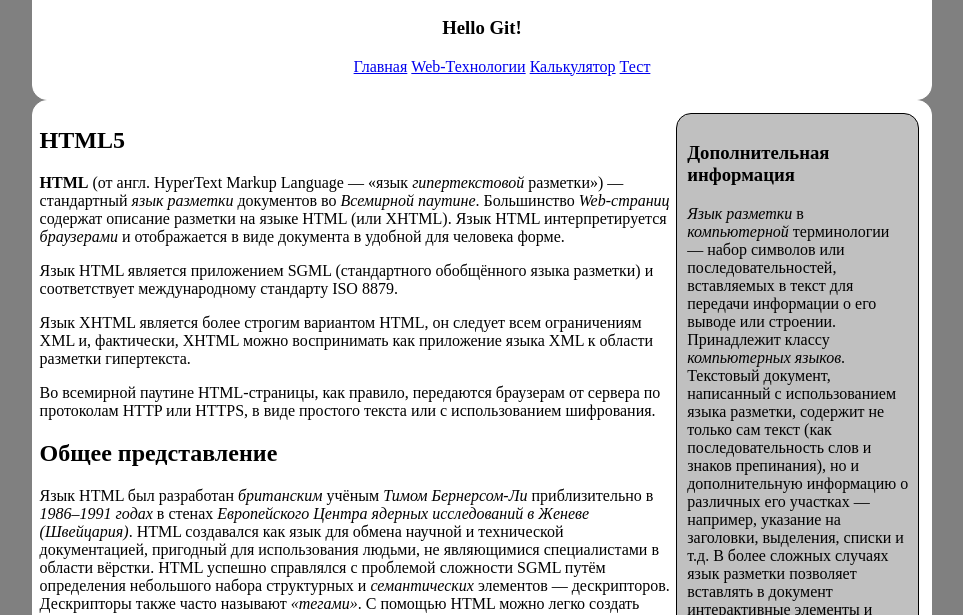
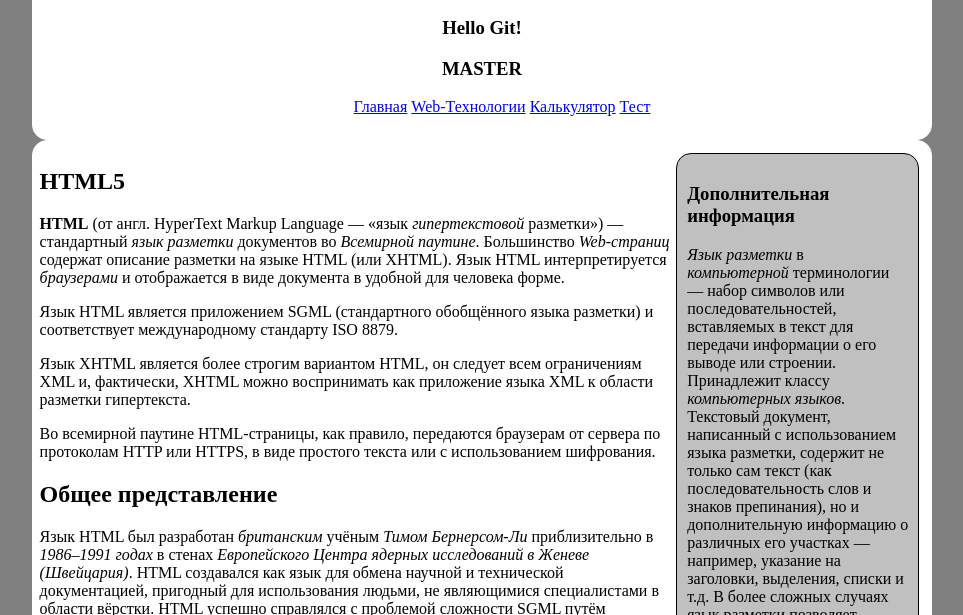
Before and after one commit to SalischevAV/git_test, a plain HTML site: page HTML5.html in a window 1280 px wide. Shown: the part 163-778 px from the top of the page, without its empty margins (158-1121 px from the left). Drawn offline with Linux system fonts and the light colour scheme.

Commit message:
master commit

```diff
--- a/HTML5.html
+++ b/HTML5.html
@@ -15,6 +15,7 @@
 		<h1>Основы Web-Технологий. Версия для изучения Git</h1>
 		<h2>Ураааааааааааа!</h2>
 		<h3>Hello Git!</h3>
+		<h3>MASTER</h3>
 		<nav>
 			<ul class="main-ul">
 				<li><a href="Index.html">Главная</a></li>
```
